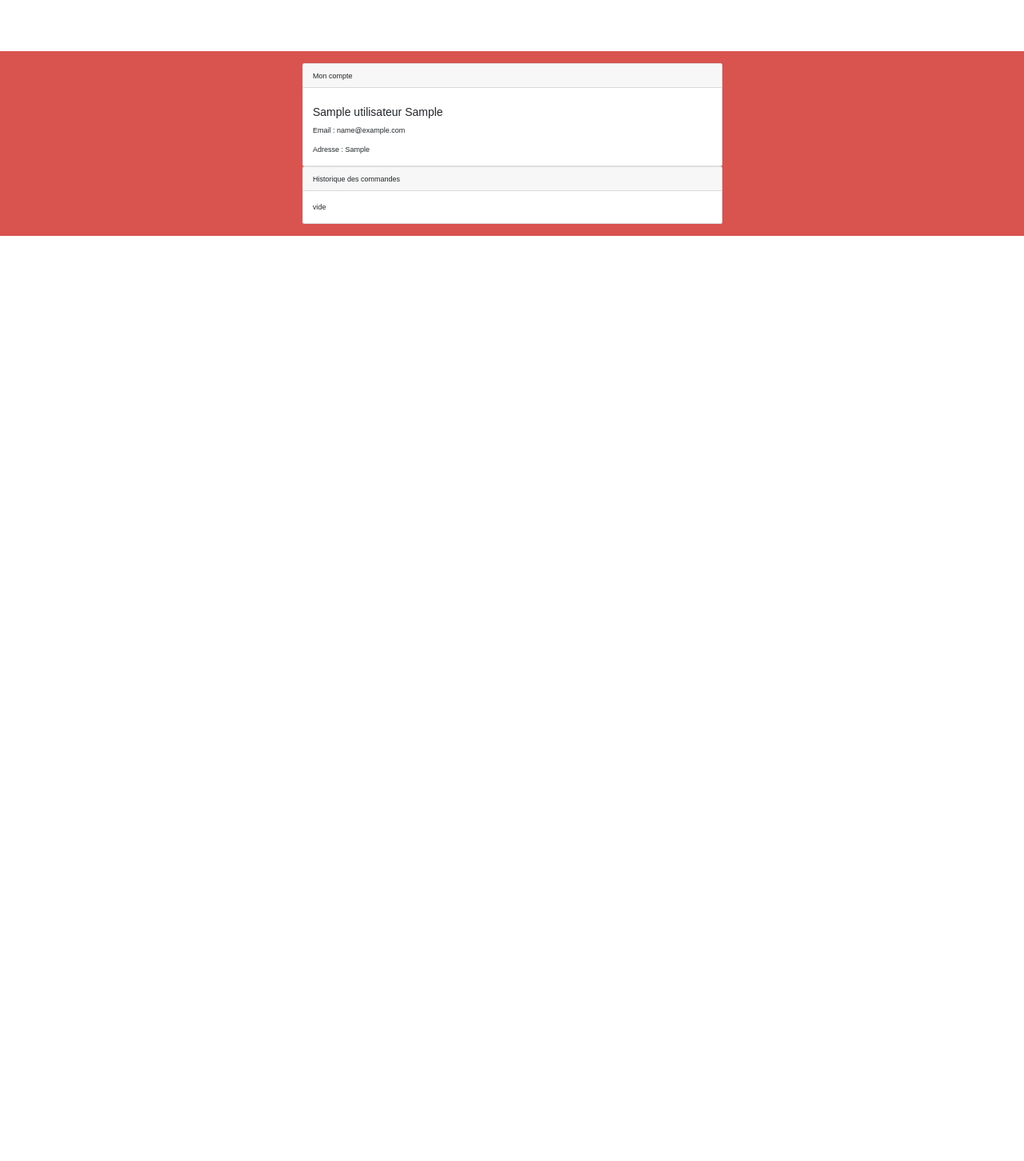
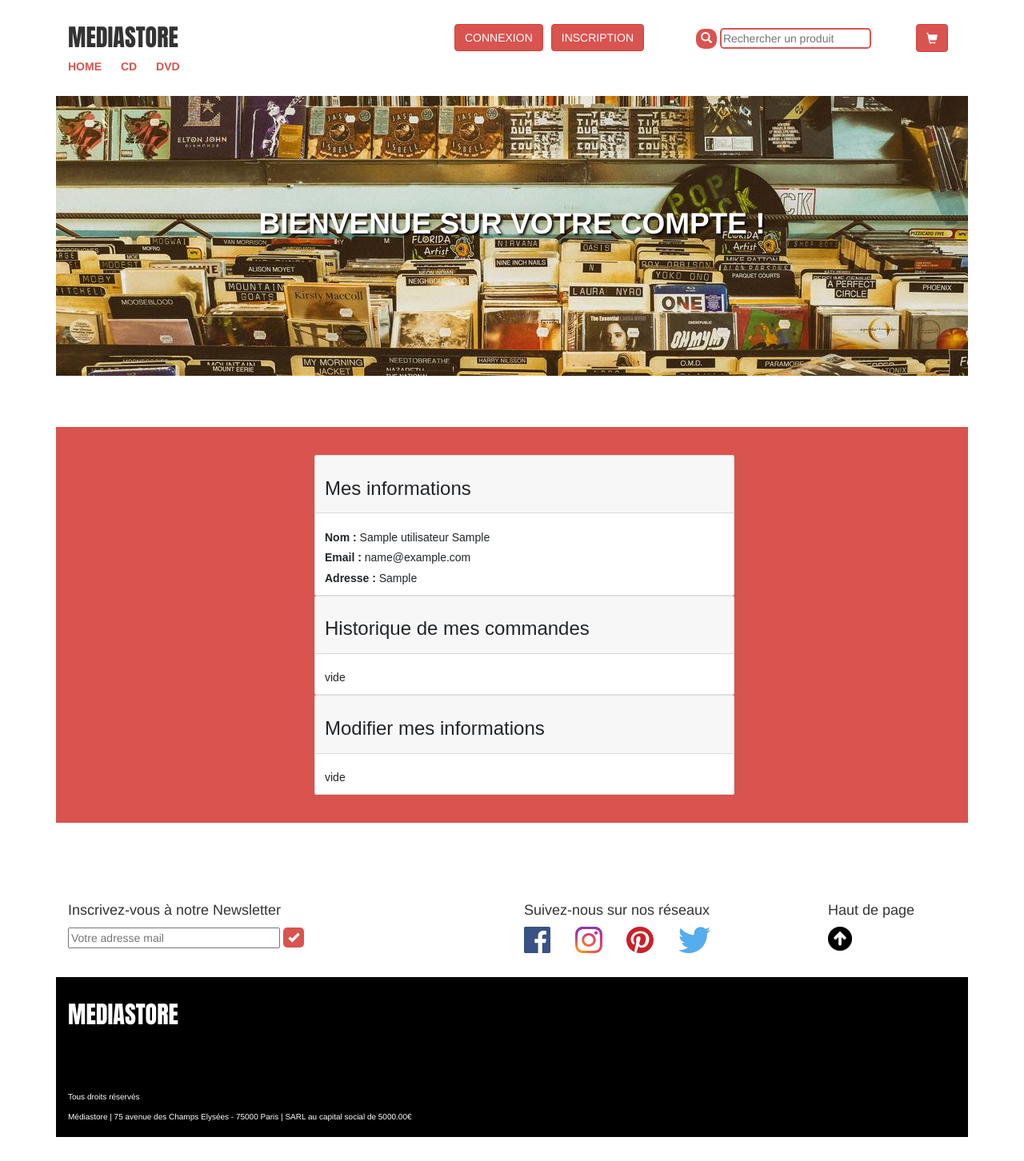
Before and after one commit to EvanEdenschool/Etudedecas, a PHP site: page /views/mon_compte.php?id=1 in a window 1280 px wide. Shown: the whole page at 80% size. Before the commit the page ends 295 px from the top, so only its background shows below. Run offline with PHP 8.4, Linux system fonts and the light colour scheme; tables that the repository leaves empty or names only in its code hold one stand-in row (values such as "Sample post").

Commit message:
Front Mon Compte

```diff
--- a/src/style.css
+++ b/src/style.css
@@ -230,3 +230,8 @@ h1 {
     margin-left: 0;
     margin-right: 0;
 }
+
+
+
+
+/* MON COMPTE */
--- a/src/views/mon_compte.php
+++ b/src/views/mon_compte.php
@@ -16,22 +16,107 @@ $user = Controller::getUtilisateurById($_GET['id']);
     <link rel="stylesheet" href="https://maxcdn.bootstrapcdn.com/bootstrap/3.3.6/css/bootstrap.min.css">
     <script src="https://maxcdn.bootstrapcdn.com/bootstrap/3.3.6/js/bootstrap.min.js"></script>
     <script src="../js/index.js"></script>
-    <title>mon compte</title>
+    <style type="text/css">
+        #header {
+            background-color: #FFFFFF;
+            min-height: 120px;
+            height: auto;
+        }
+        h2 {
+            font-family: Impact, Haettenschweiler, 'Arial Narrow Bold', sans-serif;
+            text-transform: uppercase;
+            font-size: 3rem;
+            margin-top: 30px;
+        }
+        a {
+            text-decoration: none;
+            text-transform: uppercase;
+            color: #d9534f;
+            font-weight: bold;
+            margin-right: 20px;
+        }
+        a:hover {
+            text-decoration: none;
+            color: #000000;
+        }
+        .btn {
+            float: right;
+            margin-top: 30px;
+            margin-right: 10px;
+        }
+        .cart {
+            height: 35px;
+        }
+        .glyphicon-shopping-cart {
+            margin: 3px auto;
+        }
+        #site-search {
+            border: #d9534f 2px solid;
+            border-radius: 5px;
+            margin-top: 35px;
+        }
+        #searchBtn {
+            height: 25px;
+            background-color: #d9534f;
+            color: #FFFFFF;
+            border: none;
+            border-radius: 10px;
+            margin-left: 25px;
+        }
+        .nouveautes {
+            background-color: #000000;
+            height: 200px;
+        }
+        .my-form {
+            margin-bottom: 60px;
+        }
+        .infos {
+            margin-top: 20px
+        }
+        .update {
+            margin-bottom: 20px
+        }
+        .welcome {
+            min-height: 350px;
+            height: auto;
+            background-image: url(../img/cd.jpg);
+            background-repeat: no-repeat;
+            background-position: center;
+        }
+        .welcome h1 {
+            color: #FFFFFF;
+            font-size: 3.7rem;
+            text-transform: uppercase;
+            text-align: center;
+            font-weight: bold;
+            padding-top: 120px;
+            text-shadow: 2px 2px 3px #000000;
+        }
+
+    </style>
+    <title>Mon compte</title>
 </head>
 <body>
-    <main class="my-form">
-    <div class="container">
+
+    <?php
+        include ("header.php");
+    ?>
+    <div class="container welcome">
+        <h1>Bienvenue sur votre compte !</h1>
+    </div>
+
+    <main class="my-form container formbox">
+        <div class="container infos">
             <div class="row justify-content-center ">
                 <div class="col-md-6">
                     <div class="card">
-                    <div class="card-header">Mon compte</div>
+                        <div class="card-header"><h3>Mes informations</h3></div>
                         <div class="card-body">
-                    <h5 class="card-title"> <?= $user['nom'] . ' ' . $user['prenom'];?></h5>
-                    <p class="card-text">Email : <?=  $user ['email'];?></p>
-                    <p class="card-text">Adresse : <?= $user ['adresse'];?></p>
+                            <h5 class="card-title"><strong>Nom :</strong> <?= $user['nom'] . ' ' . $user['prenom'];?></h5>
+                            <h5 class="card-text"><strong>Email :</strong> <?=  $user ['email'];?></h5>
+                            <h5 class="card-text"><strong>Adresse :</strong> <?= $user ['adresse'];?></h5>
                         </div>
                     </div>
-
                 </div>
             </div>
         </div>
@@ -39,16 +124,32 @@ $user = Controller::getUtilisateurById($_GET['id']);
             <div class="row justify-content-center ">
                 <div class="col-md-6">
                     <div class="card">
-                    <div class="card-header">Historique des commandes</div>
+                        <div class="card-header"><h3>Historique de mes commandes</h3></div>
                             <div class="card-body">
-                    <p class="card-text"> vide</p>
+                                <h5 class="card-text"> vide</h5>
                             </div>
                         </div>
-
+                    </div>
+                </div>
+            </div>
+        </div>
+        <div class="container update">
+            <div class="row justify-content-center ">
+                <div class="col-md-6">
+                    <div class="card">
+                        <div class="card-header"><h3>Modifier mes informations</h3></div>
+                            <div class="card-body">
+                                <h5 class="card-text"> vide</h5>
+                            </div>
+                        </div>
+                    </div>
                 </div>
             </div>
         </div>
     </main>
 
+    <?php
+        include ("footer.php");
+    ?>
 
 </body>
```
Lines whose indentation alone changed are shown as unchanged.
